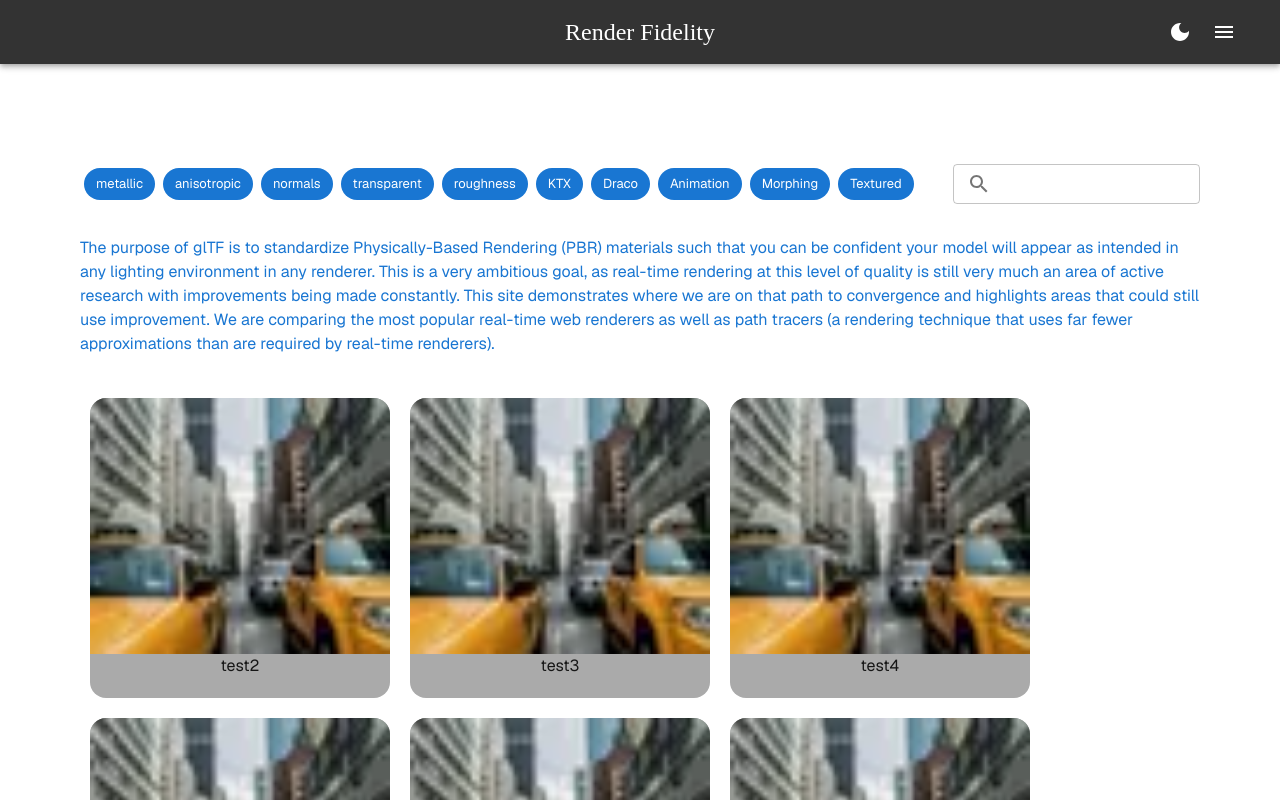
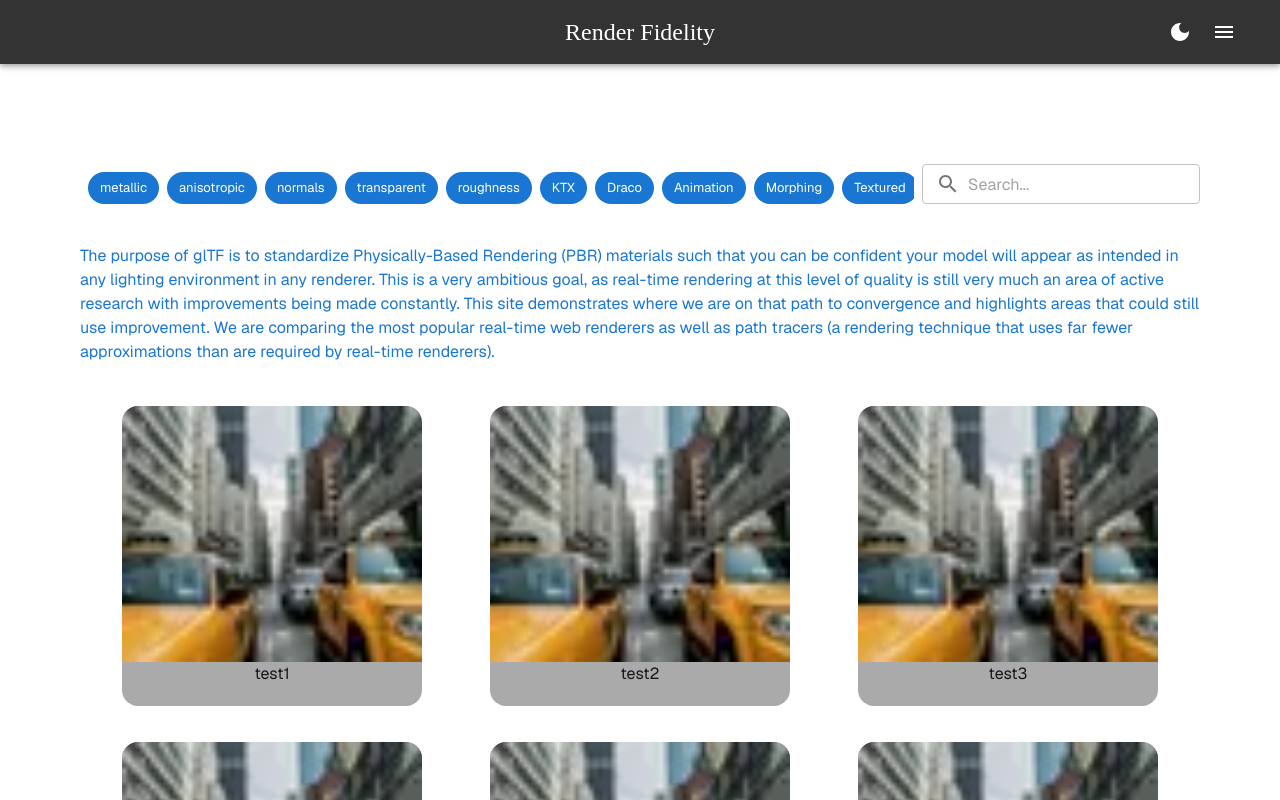
Before and after one commit to phasmatic3d/rfw, a Next.js app: page / in a window 1280 px wide. Shown: the top 800 px of the page. Built offline with nearby package versions, Linux system fonts and the light colour scheme; what @mui/material-nextjs would draw is missing.

Commit message:
changes to searchbar

```diff
--- a/src/app/layout.tsx
+++ b/src/app/layout.tsx
@@ -19,6 +19,8 @@ const geistMono = Geist_Mono({
   subsets: ["latin"],
 });
 
+// Khronos uses: OpenSans-Semibold, Helvetica, Arial, sans-serif;
+
 const roboto = Roboto({
   weight: ['300', '400', '500', '700'],
   subsets: ['latin'],
@@ -27,8 +29,8 @@ const roboto = Roboto({
 });
 
 export const metadata: Metadata = {
-  title: "Create Next App",
-  description: "Generated by create next app",
+  title: "Khronos Render Fidelity",
+  description: "Khronos Render Fidelity Website",
 };
 
 export default function RootLayout({
--- a/src/components/LandingPage.tsx
+++ b/src/components/LandingPage.tsx
@@ -1,6 +1,6 @@
 "use client"
 import React from 'react'
-import { Box, Chip, Typography, Grid2 as Grid } from "@mui/material";
+import { Box, Chip, Typography, Grid2 as Grid, useMediaQuery } from "@mui/material";
 import Search from "@/components/Search2";
 
 type ModelCardProps = {
@@ -53,9 +53,11 @@ const tags = [
 export default function LandingPage({models}: LandingPageProps) {
 
   const [selectedTags, setSelectedTags] = React.useState(tags);
-
   const scrollWrapperRef = React.useRef<HTMLDivElement>(null);
   const [searchValue, setSearchValue] = React.useState("");
+
+  const isMobile = useMediaQuery((theme) => theme.breakpoints.down("sm"));
+
 
   const handleSearchValueChange = (e:string) => {
     setSearchValue(e);
@@ -100,12 +102,36 @@ export default function LandingPage({models}: LandingPageProps) {
     })
   }
 
+
+  const boxChip = (
+    <Box ref={scrollWrapperRef}
+            sx={{
+              flex: 1,
+              display: "flex",
+              flexDirection: isMobile ? "column" : "row",
+              flexWrap: isMobile ? "wrap" : "nowrap",
+              gap: 1,
+              p: 1,
+              overflowX: "auto",
+              overflowY: "hidden",
+              justifyContent: "flex-start",
+              maxHeight: "96px",
+              "&::-webkit-scrollbar": { height: 8, width: 8 },
+              "&::-webkit-scrollbar-thumb": {
+                backgroundColor: "#aaa",
+                borderRadius: 4,
+              },
+              alignItems: "flex-start", // Align chips to the top for better appearance
+            }}
+          >
+            {selectedTags.map((t,i) => {return (<Chip key={t.name} sx={{/*ml:i%2==1?2:0*/}} label={t.name} color="primary" clickable onClick={() => handleChipSelection(t)} onDelete={t.selected? () => handleChipDelete(t) : undefined}/>)})}
+          </Box>
+  )
+
   return (
     <>
-        <Box display='flex' justifyContent='space-between'>
-          <Box overflow="auto" display="flex" sx={{overflowX: "auto", mr: 4, flexDirection:'row'}} ref={scrollWrapperRef}>
-            {selectedTags.map(t => {return (<Chip key={t.name} label={t.name} color="primary" clickable sx={{m:0.5}} onClick={() => handleChipSelection(t)} onDelete={t.selected? () => handleChipDelete(t) : undefined}/>)})}
-          </Box>
+        <Box display='flex' gap={1} justifyContent='space-between' flexDirection={isMobile? "column": "row"} width='100%'>
+          {boxChip}
           <Box>
             <Search searchValueChange={handleSearchValueChange}/>
           </Box>
@@ -122,9 +148,9 @@ export default function LandingPage({models}: LandingPageProps) {
         </Typography>
 
         {/* Components */}
-        <Box display='flex' flexWrap='wrap'>
-          {models.filter((e,i) => searchValue.length < i).map((e,i) => { return <ModelCard key={e.name} name={e.name}/>})}
-        </Box>
+        <Grid container spacing={2} sx={{ justifyContent: "space-evenly"}}>
+          {models.filter((e,i) => searchValue.length <= i).map((e,i) => { return <ModelCard key={e.name} name={e.name}/>})}
+        </Grid>
     </>
   );
 }
--- a/src/components/Search2.tsx
+++ b/src/components/Search2.tsx
@@ -39,6 +39,7 @@ export default function SearchComponent({searchValueChange} : {searchValueChange
             <TextField
             size="small"
             variant="outlined"
+            placeholder="Search..."
             value={value}
             onChange={handleChange}
             slotProps={{
```
